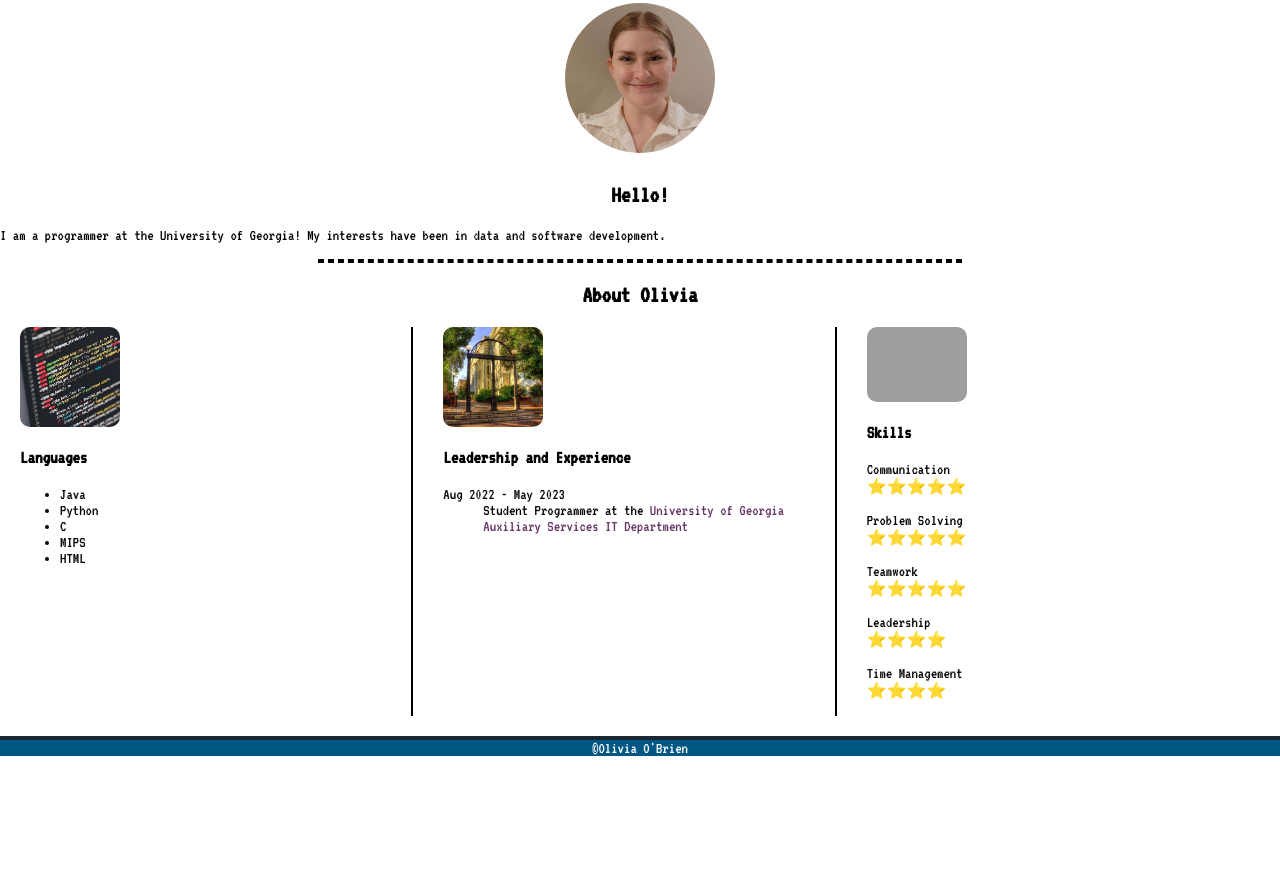
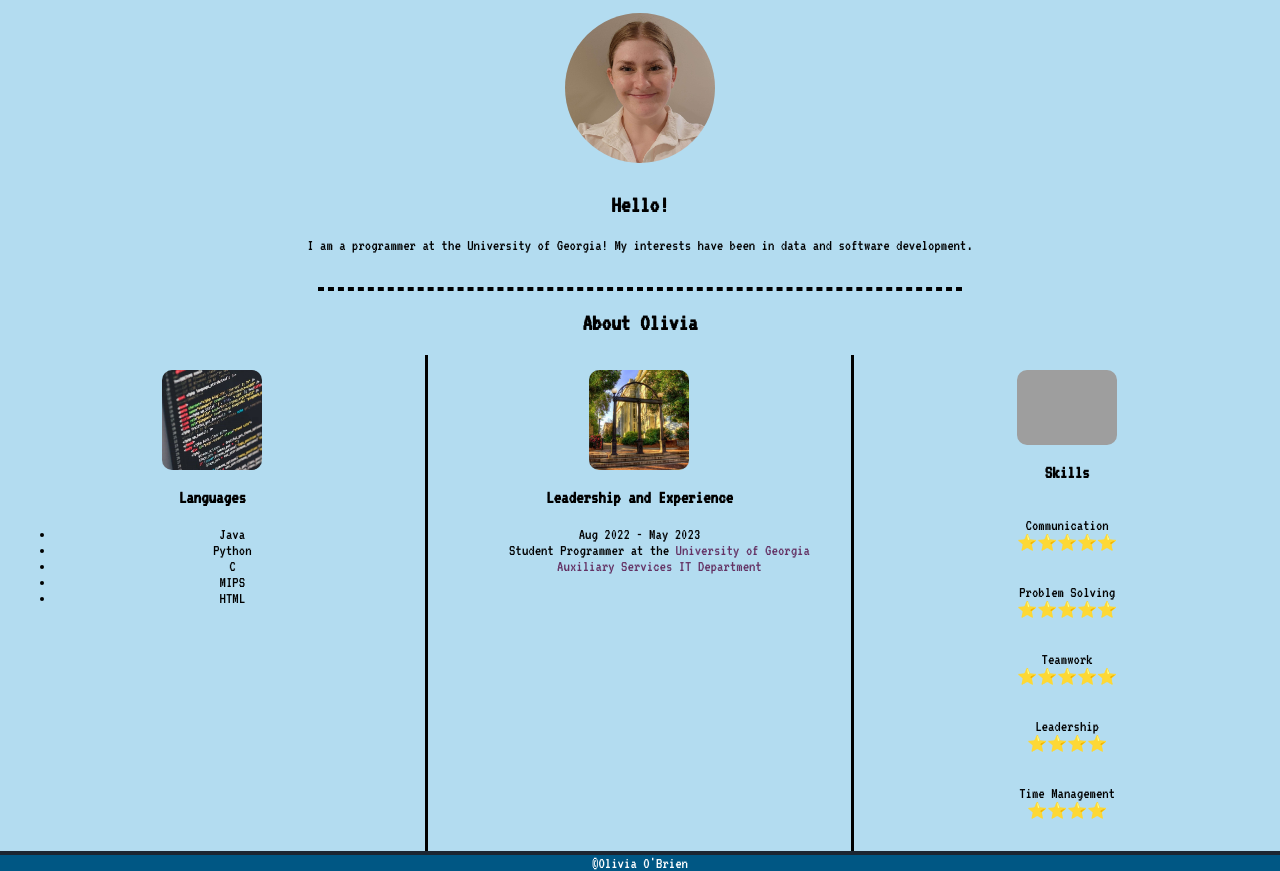
Before and after one commit to oobrien1/Web-Programming, a plain HTML site: page cv/index.html in a window 1280 px wide. Shown: the part 406-1277 px from the top of the page. Before the commit the page ends 1162 px from the top, so only its background shows below. Drawn offline with Linux system fonts and the light colour scheme; grey boxes are pictures that could not be loaded.

Commit message:
Adding more requirements

```diff
--- a/cv/css/style.css
+++ b/cv/css/style.css
@@ -1,12 +1,13 @@
 body {
     /* Remove default page margins*/
     margin: 0;
+    background-color: rgb(179, 220, 240);
 }
 
 nav {
     /* nav is a flex parent justified to right.*/
     display: flex;
-    flex-direction: row-reverse;
+    justify-content: right;
     align-items: center;
     /* Two nav elements*/
     background-color: rgb(0, 87, 132);
@@ -49,23 +50,30 @@ footer a:hover {
     color:rgb(172, 177, 212);
 }
 
-/* Change bg color and add padding*/
 .container {
     display: flex;
     justify-content: center;
     position: relative;
     background-color: rgb(91, 180, 240);
-    padding: 0;
     color: white;
     border-bottom: 4px solid black;
 }
 .text-container {
     position: absolute;
     text-align: center;
+    font-size: 20px;
 }
 
-.title {
+.text {
+    position: relative;
     text-align: center;
+}
+
+/* Change the background color of >= 1 section*/
+/* Add appropriate padding on >= 1 section*/
+.middle {
+    background-color: rgb(179, 220, 240);
+    padding: 10px;
 }
 
 .pfp {
@@ -93,7 +101,7 @@ a:hover {
 .break {
     border: 2px dashed;
     width: 50%;
-    color: rgb(0, 0, 0);
+    border-color: black;
 }
 
 * {
@@ -106,16 +114,36 @@ a:hover {
 
 .three-col {
     display: grid;
-    gap: 30px;
     grid-template-columns: 1fr 1fr 1fr;
-    margin: 20px;
 
+
+}
+.card {
+    padding: 15px;
 }
 
 .card-img {
+    display: flex;
     border-radius: 10px;
+    margin-left: auto;
+    margin-right: auto;
 }
 
 .card:not(:last-child) {
     border-right: 2px solid black;
 }
+
+.card:not(:first-child) {
+    border-left: 1px solid black;
+}
+
+.list-title {
+    text-align: center;
+}
+
+
+.list {
+    display: flex;
+    flex-direction: column;
+    text-align: center;
+}
--- a/cv/index.html
+++ b/cv/index.html
@@ -11,25 +11,25 @@
     <nav>
         <p><a href = "contact.html">Contact Olivia</a></p>
     </nav>
-    <div class = "container">
+    <section class = "container">
         <img src = "https://external-content.duckduckgo.com/iu/?u=https%3A%2F%2Fstatic.vecteezy.com%2Fsystem%2Fresources%2Fpreviews%2F008%2F152%2F576%2Foriginal%2Fpixel-art-laptop-computer-icon-illustration-free-vector.jpg&f=1&nofb=1&ipt=903ad7f0808bdf64536de5380ef4097491c00e5016ed37289cd03f090cec4bf6&ipo=images" alt = "Image of a pixel computer" style = "width: 500px">
         <div class = "text-container">
             <h1>Olivia O'Brien</h1>
             <h2>Computer Science Student at UGA</h2>
         </div>
-    </div>
-    <section>
+    </section>
+    <section class = "middle">
         <img class = "pfp" src="images/OliviaO'Brien.jpg" alt = "Pictured is Olivia O'Brien" style= "width:150px">
-        <h2 class = "title">Hello!</h2>
-        <p>I am a programmer at the University of Georgia! My interests have been in data and software development. </p>
+        <h2 class = "text">Hello!</h2>
+        <p class = "text">I am a programmer at the University of Georgia! My interests have been in data and software development. </p>
     </section>
     <hr class = "break">
-    <h2 class = "title">About Olivia</h2>
+    <h2 class = "text">About Olivia</h2>
     <div class = "three-col">
         <div class = "card">
             <img class = "card-img" src = "images/Code.jpg" alt = "Image for langauges" style = "width: 100px">
-            <h3>Languages</h3>
-            <ul>
+            <h3 class = "list-title">Languages</h3>
+            <ul class = "list">
                 <li>Java</li>
                 <li>Python</li>
                 <li>C</li>
@@ -39,19 +39,21 @@
         </div>
         <div class = "card">
             <img class = "card-img" src = "images/Arch.jpg" style = "width: 100px">
-            <h3>Leadership and Experience</h3>
-            <dl>
+            <h3 class = "list-title">Leadership and Experience</h3>
+            <dl class = "list">
                 <dt>Aug 2022 - May 2023</dt> <dd>Student Programmer at the <a href = "https://auxiliary.uga.edu/" >University of Georgia Auxiliary Services IT Department</a></dd>
             </dl>
         </div>
         <div class = "card">
             <img class = "card-img" src = "https://external-content.duckduckgo.com/iu/?u=https%3A%2F%2Ftse1.mm.bing.net%2Fth%3Fid%3DOIP.SRMvnhQ8FzAHbRtwvnlVggHaHa%26pid%3DApi&f=1&ipt=9ff995d207e688330ac060b1b878a042f9064a11d6481aeb320e96991c4369c0&ipo=images" alt = "Image of a target with an arrow in the center" style = "width: 100px">
-            <h3>Skills</h3>
-            <p>Communication <br> ⭐⭐⭐⭐⭐</p>
-            <p>Problem Solving<br> ⭐⭐⭐⭐⭐</p>
-            <p>Teamwork<br> ⭐⭐⭐⭐⭐</p>
-            <p>Leadership<br> ⭐⭐⭐⭐</p>
-            <p>Time Management<br> ⭐⭐⭐⭐</p>
+            <h3 class = "list-title">Skills</h3>
+            <div class = "list">
+                <p>Communication <br> ⭐⭐⭐⭐⭐</p>
+                <p>Problem Solving<br> ⭐⭐⭐⭐⭐</p>
+                <p>Teamwork<br> ⭐⭐⭐⭐⭐</p>
+                <p>Leadership<br> ⭐⭐⭐⭐</p>
+                <p>Time Management<br> ⭐⭐⭐⭐</p>
+            </div>
         </div>
     </div>
     <footer>&copy;<a href = "contact.html">Olivia O'Brien</a></footer>
```
Also changed, not shown: 1 other file.
